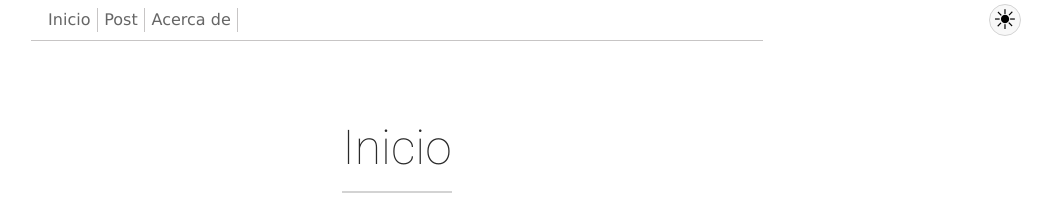
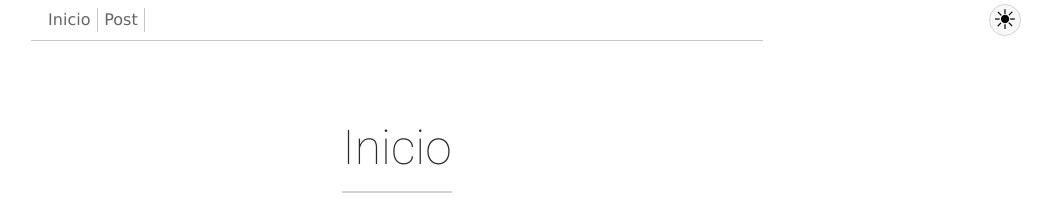
Before and after one commit to MalaLetra/malaletra.github.io, a Jekyll site: the page built from index.md, in a window 1280 px wide. Shown: the top 198 px of the page, without its empty margins (243-1280 px from the left). Built offline with Jekyll 4.4.1, drawn with Linux system fonts in a browser that asks for light colours; some web fonts are replaced.

Commit message:
remove about section

```diff
--- a/_layouts/default.html
+++ b/_layouts/default.html
@@ -60,10 +60,7 @@
     </script>
   </head>
   <body>
-    <nav>
-      <a href="/">Inicio</a><a href="/Post/">Post</a
-      ><a href="/about/">Acerca de</a>
-    </nav>
+    <nav><a href="/">Inicio</a><a href="/Post/">Post</a></nav>
     <button
       id="theme"
       class="theme-toggle"
```
